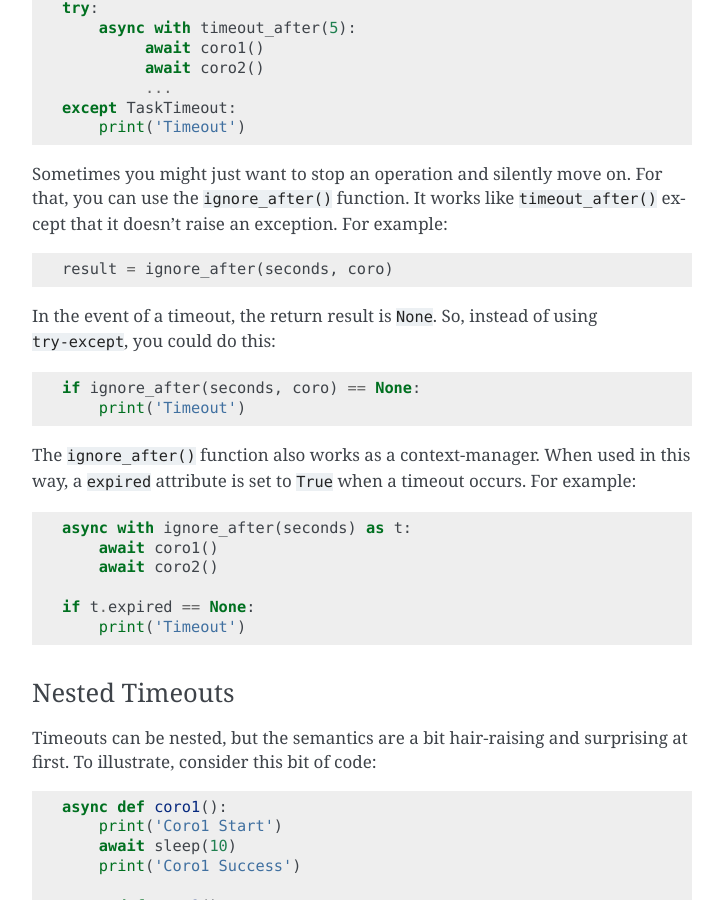
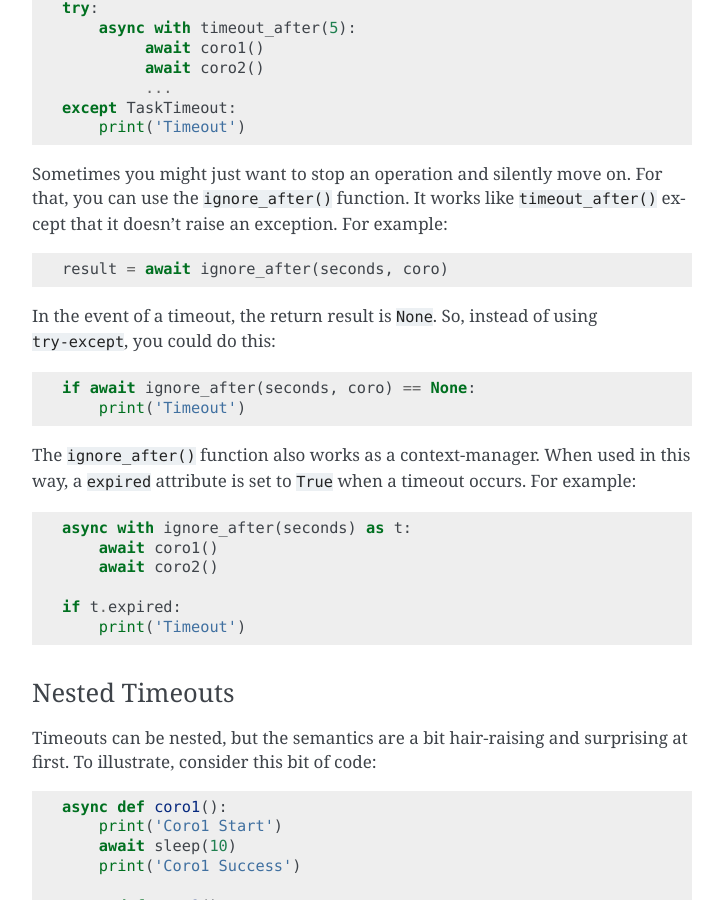
Before and after one commit to dabeaz/curio, a Sphinx documentation site: the page built from docs/devel.rst, in a window 1280 px wide and 900 px high, scrolled down 25118 px. Shown: the whole window, without its empty margins (388-1111 px from the left). Built offline with Sphinx 7.4.7, drawn with Linux system fonts in a browser that asks for light colours; pages that are not in the unit, such as notebooks, are missing from menus.

Commit message:
Fixed doc typo

```diff
--- a/docs/devel.rst
+++ b/docs/devel.rst
@@ -1200,12 +1200,12 @@ on. For that, you can use the ``ignore_after()`` function.  It works
 like ``timeout_after()`` except that it doesn't raise an exception.
 For example::
 
-    result = ignore_after(seconds, coro)
+    result = await ignore_after(seconds, coro)
 
 In the event of a timeout, the return result is ``None``. So, instead
 of using ``try-except``, you could do this::
 
-    if ignore_after(seconds, coro) == None:
+    if await ignore_after(seconds, coro) == None:
         print('Timeout')
 
 The ``ignore_after()`` function also works as a context-manager. When
@@ -1216,7 +1216,7 @@ timeout occurs. For example::
         await coro1()
         await coro2()
 
-    if t.expired == None:
+    if t.expired:
         print('Timeout')
 
 Nested Timeouts
```
